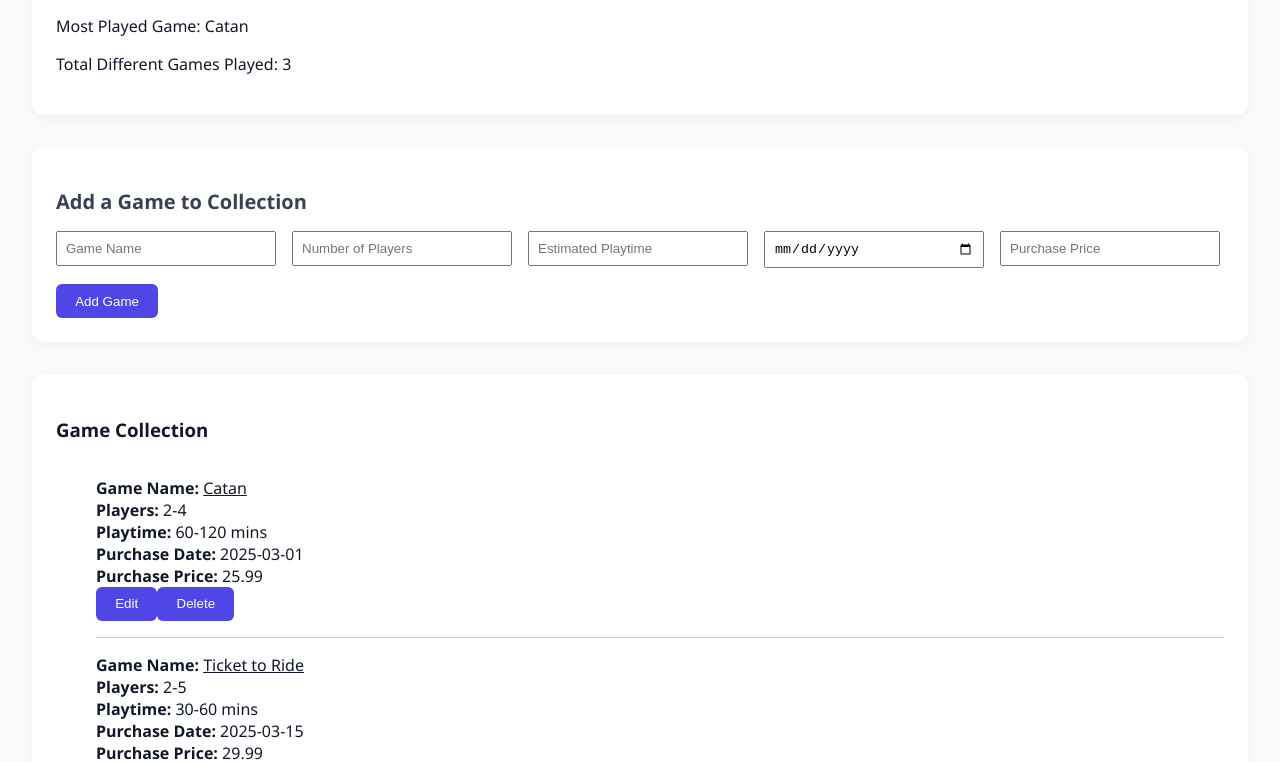
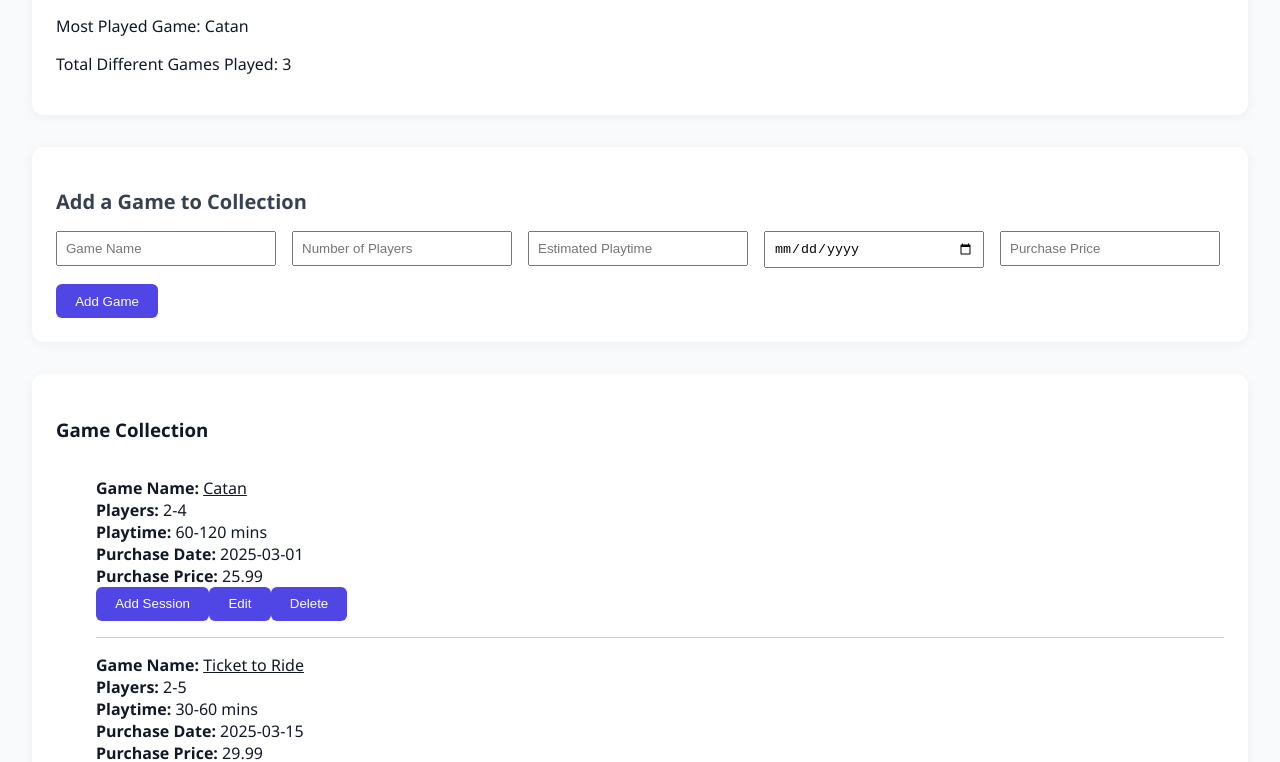
Before and after one commit to kwags/bgst, a React (Create React App) app: page / in a window 1280 px wide. Shown: the part 2000-2762 px from the top of the page. Built offline with nearby package versions, Linux system fonts and the light colour scheme.

Commit message:
Added Add Session Button to Games in Collection

```diff
--- a/src/App.js
+++ b/src/App.js
@@ -2,7 +2,7 @@ import './styles/App.css';
 import { BrowserRouter as Router, Routes, Route } from 'react-router-dom';
 import { Link } from 'react-router-dom';
 import BoardGameDetails from './BoardGameDetails';
-import React, { useState, useEffect } from "react";
+import React, { useState, useEffect, useRef } from "react";
 import { v4 as uuidv4 } from 'uuid';
 import BoardGameSearch from './BoardgameSearch.js';
 import GameSessionForm from './GameSessionForm';
@@ -20,6 +20,15 @@ function App() {
   const [collection, setCollection] = useState([]);
   const [editingPlayHistoryItem, setEditingPlayHistoryItem] = useState(null);
   const [editingCollectionItem, setEditingCollectionItem] = useState(null);
+  const [selectedGameForSession, setSelectedGameForSession] = useState(null);
+  const gameSessionFormRef = useRef(null);
+
+  const handleAddSession = (gameName) => {
+    setSelectedGameForSession(gameName);
+    if (gameSessionFormRef.current) {
+      gameSessionFormRef.current.scrollIntoView({ behavior: "smooth", block: "start" });
+    }
+  };
 
   useEffect(() => {
     const getPlayHistory = async () => {
@@ -60,7 +69,9 @@ function App() {
                 <AddBoardGameForm />
               </section>
 
+              <div ref={gameSessionFormRef}>
               <section className="app-section">
+
                 <h2>Add a Game Session</h2>
                 <GameSessionForm
                   onAdd={(newItem) => {
@@ -72,8 +83,11 @@ function App() {
                     ));
                     setEditingPlayHistoryItem(null);
                   }}
-                  onCancelEdit={() => setEditingPlayHistoryItem(null)} />
+                  onCancelEdit={() => setEditingPlayHistoryItem(null)}
+                  autofillGameName={selectedGameForSession || ""}/>
+
               </section>
+              </div>
 
               <section className="app-section">
                 <PlayHistory items={playHistory} setItems={setPlayHistory} onEdit={(item) => setEditingPlayHistoryItem(item)} />
@@ -100,7 +114,10 @@ function App() {
         </section>
 
         <section className="app-section">
-          <Collection items={collection} setItems={setCollection} onEdit={(item) => setEditingCollectionItem(item)} />
+          <Collection
+            items={collection} setItems={setCollection}
+            onEdit={(item) => { setEditingCollectionItem(item); setSelectedGameForSession(null);}}
+            onAddSession={handleAddSession} />
         </section>
 
 
--- a/src/Collection.js
+++ b/src/Collection.js
@@ -5,7 +5,7 @@
 import React from 'react';
 import { Link } from 'react-router-dom';
 
-function Collection({ items, setItems, onEdit }) {
+function Collection({ items, setItems, onEdit, onAddSession  }) {
   const deleteGame = (id) => {
     setItems(items.filter(item => item.id !== id));
   };
@@ -23,6 +23,7 @@ function Collection({ items, setItems, onEdit }) {
             <strong>Playtime:</strong> {item.estimatedTime} mins<br />
             <strong>Purchase Date:</strong> {item.purchaseDate}<br />
             <strong>Purchase Price:</strong> {item.purchasePrice}<br />
+            <button onClick={() => onAddSession(item.name)}>Add Session</button>
             <button onClick={() => onEdit(item)}>Edit</button>
             <button onClick={() => deleteGame(item.id)}>Delete</button>
           </div>
--- a/src/GameSessionForm.js
+++ b/src/GameSessionForm.js
@@ -1,7 +1,7 @@
 import React, { useState, useEffect } from "react";
 import styles from "./styles/GameSessionForm.module.css";
 
-function GameSessionForm({ onAdd, editingItem, onUpdate, onCancelEdit }) {
+function GameSessionForm({ onAdd, editingItem, onUpdate, onCancelEdit, autofillGameName }) {
   const [gameSessionName, setGameSessionName] = useState("");
   const [gameSessionDate, setGameSessionDate] = useState("");
   const [gameSessionPlayers, setGameSessionPlayers] = useState("");
@@ -21,7 +21,7 @@ function GameSessionForm({ onAdd, editingItem, onUpdate, onCancelEdit }) {
       setGameSessionComments(editingItem.comments || "");
     } else {
       // Clear form on cancel
-      setGameSessionName("");
+      setGameSessionName(autofillGameName || "");
       setGameSessionDate(new Date().toDateString());
       setGameSessionPlayers("");
       setGameSessionScore("");
@@ -29,7 +29,7 @@ function GameSessionForm({ onAdd, editingItem, onUpdate, onCancelEdit }) {
       setGameSessionTime("");
       setGameSessionComments("");
     }
-  }, [editingItem]);
+  }, [editingItem, autofillGameName]);
 
   const handleSubmit = (e) => {
     e.preventDefault();
```
